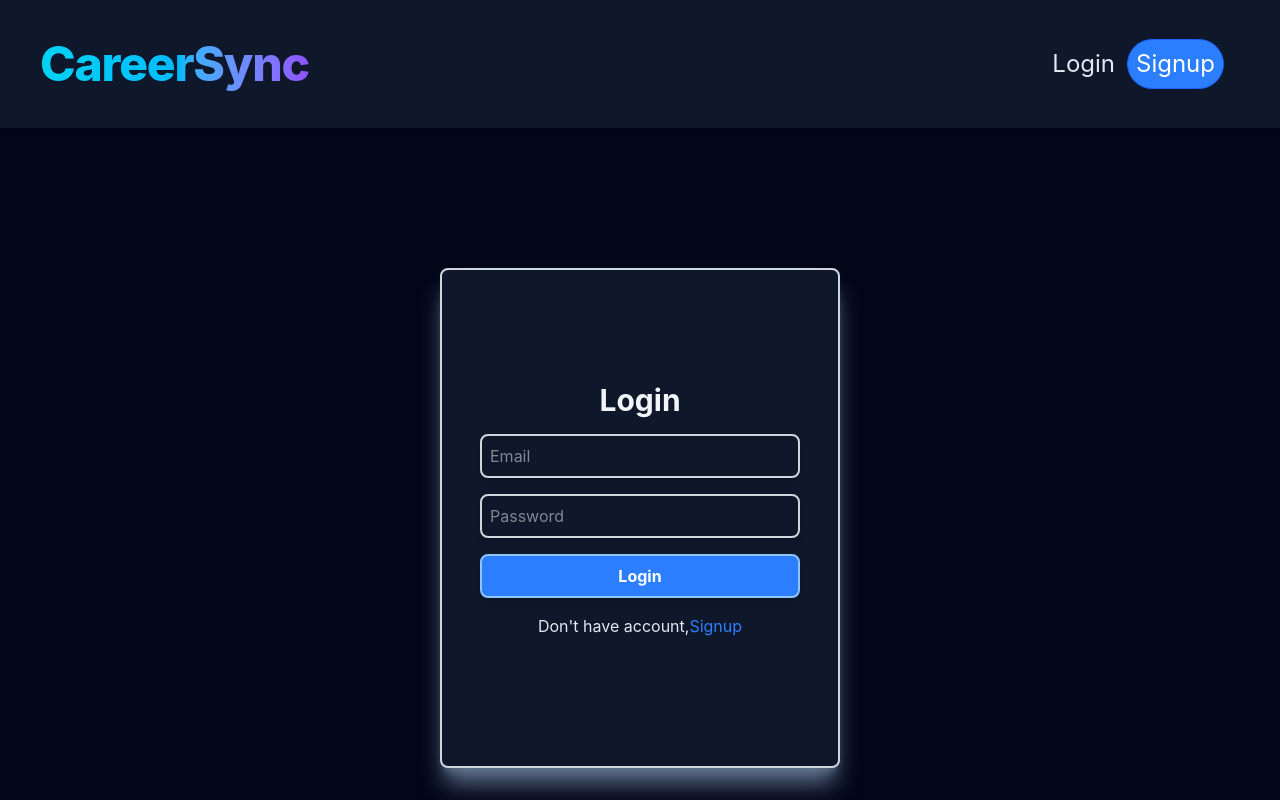
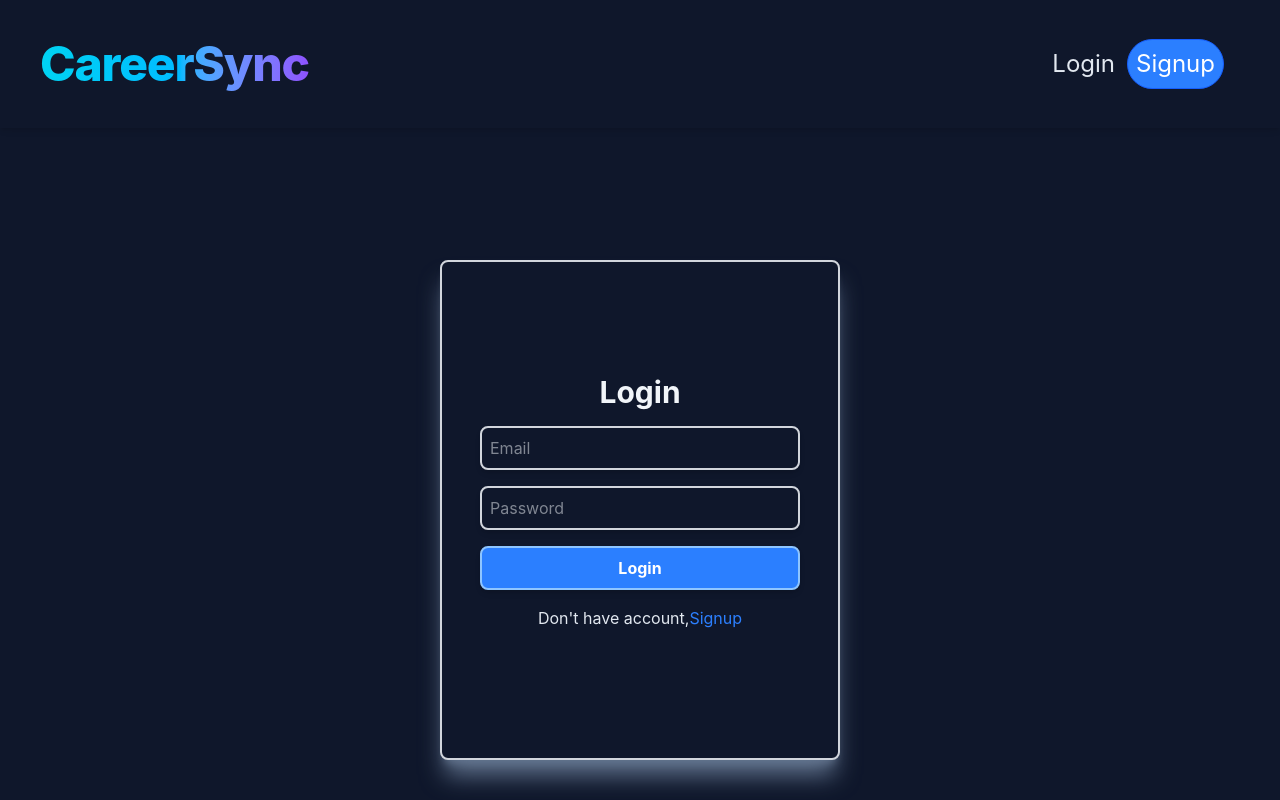
Before and after one commit to Gargie-Coder/CareerSync, a React (Vite) app in the folder CareerSync/: page /login in a window 1280 px wide. Shown: the top 800 px of the page. Built offline with nearby package versions, Linux system fonts and the light colour scheme; no server answers.

Commit message:
Refactor Layout and Dashboard components for improved styling and structure

```diff
--- a/CareerSync/src/components/Layout.jsx
+++ b/CareerSync/src/components/Layout.jsx
@@ -4,13 +4,16 @@ import Footer from './Footer'
 
 const Layout = ({ children }) => {
   return (
-    <div className="flex flex-col min-h-screen bg-slate-950 text-slate-100">
+    <>
+    <div className="flex flex-col min-h-screen bg-slate-900 text-slate-100">
       <Navbar />
-      <main className=" flex-1 max-w-6xl max-h-full px-4 py-10 mx-auto sm:px-6 md:px-8 lg:px-10 xl:px-12 2xl:px-14">
+      <main className="max-w-6xl mx-auto px-6 py-8 w-full">
         {children}
       </main>
-       <Footer/>
+
     </div>
+    <Footer/>
+    </>
   )
 }
 
--- a/CareerSync/src/pages/Dashboard.jsx
+++ b/CareerSync/src/pages/Dashboard.jsx
@@ -38,24 +38,26 @@ const Dashboard = () => {
       <div className="w-12 h-12 border-4 border-blue-200 border-t-blue-600 rounded-full animate-spin"></div>
     </div>:
       <Fragment>
-    <div className='w-full min-h-screen bg-slate-700 p-6 pt-12'>
-      <h1 className='text-cyan-300 text-left font-bold text-3xl'>DashBoard</h1>
+    <div className='w-full p-6 pt-12'>
+      <div className=' flex justify-between items-center mb-6'>
+        <h1 className='text-cyan-300 text-left font-bold text-3xl'>DashBoard</h1>
       <span className='text-blue-100 text-lg italic font-serif'>Welcome,{user.email}</span>
         <button  className=' flex items-center p-2 w-50 rounded-md text-center bg-blue-400 text-white hover:bg-red-500 text-2xl' onClick={()=>{setModal(true)
           console.log(isModalOpen)
         }}>
          <CgAdd className="text-5xl"/>Add Application
         </button>
-     <Modal isOpen={isModalOpen} onClose={() => setModal(false)} onAddApplication={handleAddApplication} />
+      </div>
+       <Modal isOpen={isModalOpen} onClose={() => setModal(false)} onAddApplication={handleAddApplication} />
 
-      <div className='pt-4 p-4 bg-gray-800 flex flex-wrap gap-4'>
+      <div className='pt-4 p-4 bg-gray-800 grid grid-cols-1 sm:grid-cols-2 lg:grid-cols-3 gap-4'>
       {applications.length===0?
       <p className="text-gray-400 text-center w-full mt-8">
         No applications yet — add your first one!
       </p>
 
       :applications.map((app) => (
-           <div key={app.id} className=' card h-50 w-50 bg-gray-100 border rounded-lg transform transition duration-300 ease-in-out hover:scale-105 p-4 rounded shadow-cyan-300 shadow-md'>
+           <div key={app.id} className=' card  bg-gray-100 border rounded-lg transform transition duration-300 ease-in-out hover:scale-105 p-4 rounded shadow-cyan-300 shadow-md'>
          <h3 className='text-blue-800 text-2xl text-center font-bold'>{app.company}</h3>
          <p className='text-gray-800 text-center pb-4'>{app.role}</p>
          <p className='text-blue-500'>Date Applied: <span className='text-blue-900'>{app.date}</span></p>
```
